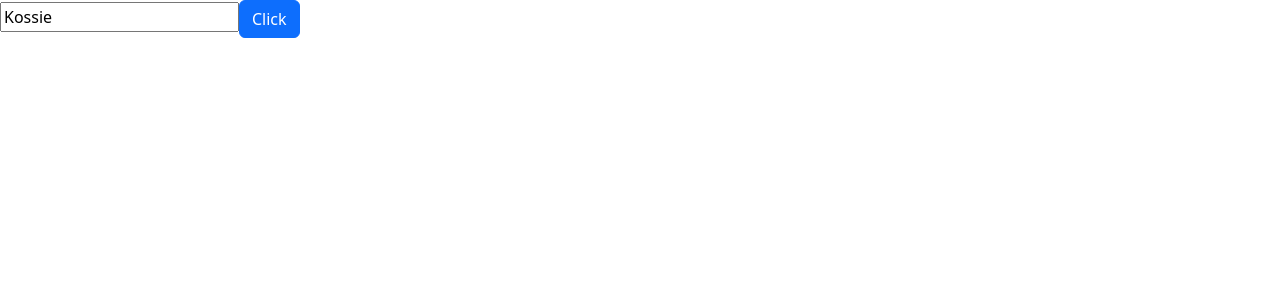
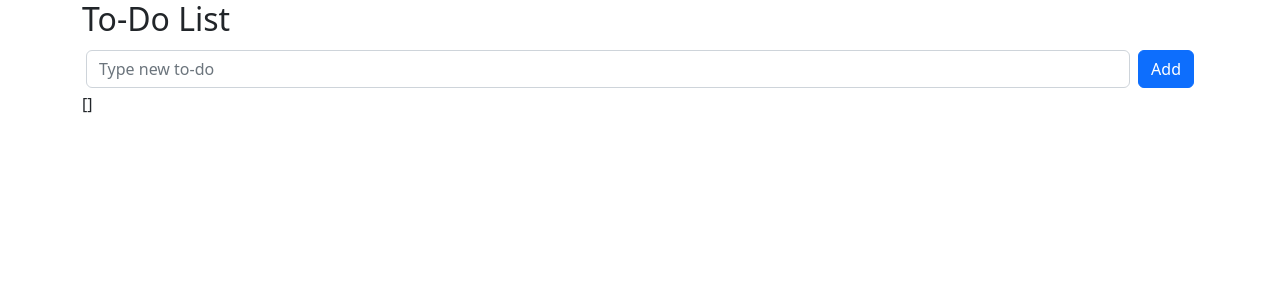
Before and after one commit to jbb4223/vue-Prac, a Vue app: page / in a window 1280 px wide. Shown: the top 300 px of the page. Built offline with nearby package versions, Linux system fonts and the light colour scheme.

Commit message:
10 class

```diff
--- a/src/App.vue
+++ b/src/App.vue
@@ -1,14 +1,26 @@
 <template>
+  <div class="container">
+    <h2>To-Do List</h2>
+    <form @submit.prevent="onSubmit" class="d-flex">
+      <div class="flex-grow-1 m-1">
         <input
+            class="form-control"
             type="text"
-      v-model="Name"
+            v-model="todo"
+            placeholder="Type new to-do"
         >
+      </div>
+      <div>
         <button
-      class="btn btn-primary"
-      @click="onSubmit"
+            class="btn btn-primary m-1"
+            type="submit"
         >
-    Click
+          Add
         </button>
+      </div>
+    </form>
+    {{ todos }}
+  </div>
 </template>
 
 <script>
@@ -16,14 +28,22 @@
 
   export default {
     setup() {
-      const Name= ref('Kossie');
+      const todo = ref('');
+      const todos = ref([]);
 
-      const onSubmit = () => { // eslint-disable-line no-unused-vars
-        console.log(Name.value);
+      const onSubmit = (e) => { // eslint-disable-line no-unused-vars
+        // submit후 페이지 리로딩 막기
+        // e.preventDefault();
+
+        todos.value.push({
+          id: Date.now(),
+          subject: todo.value,
+        });
       };
 
       return {
-        Name,
+        todo,
+        todos,
         onSubmit,
       };
     }
```
Lines whose indentation alone changed are shown as unchanged.
